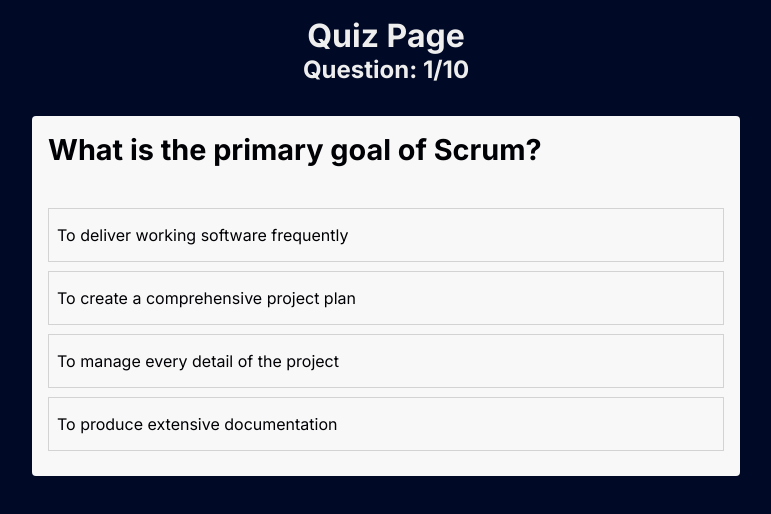
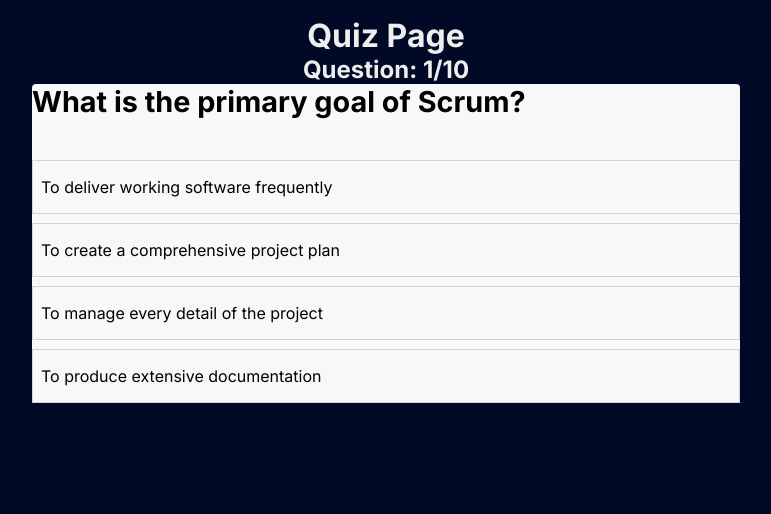
Before and after one commit to luismercon/scrumquiz, a Next.js app: page /quiz in a window 1280 px wide. Shown: the top 514 px of the page, without its empty margins (254-1025 px from the left). Built offline with nearby package versions, Linux system fonts and the light colour scheme.

Commit message:
fixing quiz-container background color

```diff
--- a/app/globals.css
+++ b/app/globals.css
@@ -67,8 +67,6 @@
 
 .quiz-container {
   background-color: #f8f8f8;
-  padding: 1rem;
-  margin-top: 2rem;
   border-radius: 4px;
   color: #000105;
 }
```
